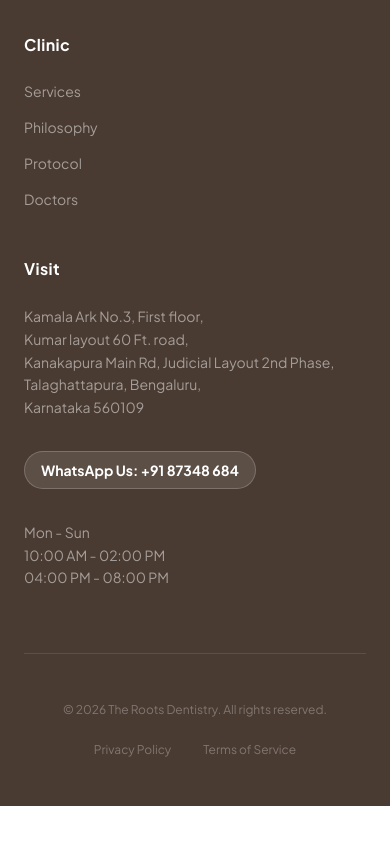
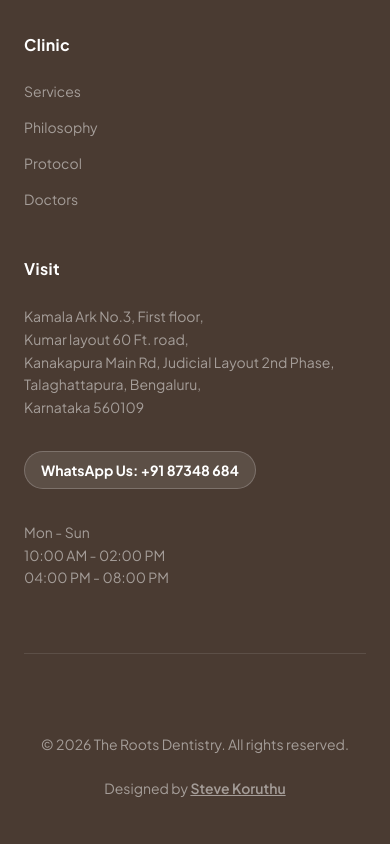
Before and after one commit to kori5181/Dentally-Yours-Dental-Clinic, a React (Vite) app: page / in a window 390 px wide. Shown: the part 10384-11228 px from the top of the page. Before the commit the page ends 11190 px from the top, so only its background shows below. Built offline with nearby package versions, Linux system fonts and the light colour scheme.

Commit message:
footer changes and all mentioned

```diff
--- a/index.html
+++ b/index.html
@@ -4,7 +4,11 @@
     <meta charset="UTF-8" />
     <link rel="icon" type="image/png" href="/assets/throotdentistrylogo .png" />
     <meta name="viewport" content="width=device-width, initial-scale=1.0" />
-    <title>The Roots Dentistry | Precision Care</title>
+
+    <!-- Preload crucial above-the-fold assets -->
+    <link rel="preload" as="image" href="/assets/homepage%20pic.png" />
+
+    <title>The Roots Dentistry | Best Clinic in Talaghattapura</title>
     <link rel="preconnect" href="https://fonts.googleapis.com">
     <link rel="preconnect" href="https://fonts.gstatic.com" crossorigin>
     <link href="https://fonts.googleapis.com/css2?family=Cormorant+Garamond:ital,wght@0,300;0,400;0,600;0,700;1,400;1,600&family=IBM+Plex+Mono:ital,wght@0,400;0,500;1,400&family=Outfit:wght@300;400;600&family=Plus+Jakarta+Sans:wght@300;400;600;700&display=swap" rel="stylesheet">
--- a/src/components/Footer.jsx
+++ b/src/components/Footer.jsx
@@ -35,10 +35,10 @@ const Footer = () => {
         <div className="md:col-span-4 flex flex-col gap-6">
           <h4 className="font-sans font-bold text-white tracking-wide">Visit</h4>
           <div className="font-sans text-white/50 text-sm leading-relaxed font-medium">
-              Kamala Ark No.3, First floor,<br/>
-              Kumar layout 60 Ft. road,<br/>
-              Kanakapura Main Rd, Judicial Layout 2nd Phase,<br/>
-              Talaghattapura, Bengaluru,<br/>
+            Kamala Ark No.3, First floor,<br />
+            Kumar layout 60 Ft. road,<br />
+            Kanakapura Main Rd, Judicial Layout 2nd Phase,<br />
+            Talaghattapura, Bengaluru,<br />
             Karnataka 560109
           </div>
 
@@ -52,18 +52,19 @@ const Footer = () => {
           </a>
 
           <div className="font-sans text-white/50 text-sm leading-relaxed font-medium mt-2">
-              Mon - Sun<br/>
-              10:00 AM - 02:00 PM<br/>
+            Mon - Sun<br />
+            10:00 AM - 02:00 PM<br />
             04:00 PM - 08:00 PM
           </div>
         </div>
       </div>
 
-      <div className="relative z-10 max-w-7xl mx-auto flex flex-col md:flex-row justify-between items-center gap-6 text-xs font-sans text-white/30 font-medium">
-        <div>&copy; {new Date().getFullYear()} The Roots Dentistry. All rights reserved.</div>
-        <div className="flex gap-8">
-           <a href="#" className="hover:text-white transition-colors">Privacy Policy</a>
-           <a href="#" className="hover:text-white transition-colors">Terms of Service</a>
+      <div className="relative z-10 max-w-7xl mx-auto flex flex-col md:flex-row justify-between items-center gap-6 text-sm font-sans text-white/50 font-medium pt-8">
+        <div className="text-center md:text-left">
+          &copy; {new Date().getFullYear()} The Roots Dentistry. All rights reserved.
+        </div>
+        <div className="text-center md:text-right">
+          Designed by <a href="https://wa.me/917558051709?text=Hey%20Steve.%20Loved%20the%20Roots%20Dentistry.%20Would%20love%20to%20know%20if%20we%20can%20connect%20and%20work%20together." target="_blank" rel="noopener noreferrer" className="underline font-semibold hover:text-white transition-colors">Steve Koruthu</a>
         </div>
       </div>
     </footer>
--- a/src/components/Hero.jsx
+++ b/src/components/Hero.jsx
@@ -31,6 +31,7 @@ const Hero = () => {
         <img
           src="/assets/homepage pic.png"
           alt="The Roots Dentistry Clinic"
+          fetchPriority="high"
           className="w-full h-full object-cover object-right md:object-center scale-[1.05] opacity-[0.85]"
         />
         {/* Sleek Dark Overlays for Text Readability */}
--- a/src/components/Navbar.jsx
+++ b/src/components/Navbar.jsx
@@ -37,10 +37,10 @@ const Navbar = () => {
       </div>
 
       <div className="hidden md:flex items-center gap-8 font-sans text-sm font-semibold tracking-wide">
-        <a href="#about" className="hover-lift hover:text-accent transition-colors">About</a>
-        <a href="#features" className="hover-lift hover:text-accent transition-colors">Why Us</a>
         <a href="#services" className="hover-lift hover:text-accent transition-colors">Services</a>
-        <a href="#doctors" className="hover-lift hover:text-accent transition-colors">Team</a>
+        <a href="#philosophy" className="hover-lift hover:text-accent transition-colors">Philosophy</a>
+        <a href="#protocol" className="hover-lift hover:text-accent transition-colors">Protocol</a>
+        <a href="#doctors" className="hover-lift hover:text-accent transition-colors">Doctors</a>
       </div>
 
       <div className="flex items-center gap-3">
@@ -73,10 +73,10 @@ const Navbar = () => {
         isOpen ? "opacity-100 scale-y-100 pointer-events-auto" : "opacity-0 scale-y-0 pointer-events-none"
       )}>
         <div className="flex flex-col p-6 gap-6 font-sans text-lg font-bold text-dark text-center">
-          <a href="#about" onClick={() => setIsOpen(false)} className="hover:text-accent transition-colors border-b border-primary/5 pb-4">About</a>
-          <a href="#features" onClick={() => setIsOpen(false)} className="hover:text-accent transition-colors border-b border-primary/5 pb-4">Why Us</a>
           <a href="#services" onClick={() => setIsOpen(false)} className="hover:text-accent transition-colors border-b border-primary/5 pb-4">Services</a>
-          <a href="#doctors" onClick={() => setIsOpen(false)} className="hover:text-accent transition-colors">Team</a>
+          <a href="#philosophy" onClick={() => setIsOpen(false)} className="hover:text-accent transition-colors border-b border-primary/5 pb-4">Philosophy</a>
+          <a href="#protocol" onClick={() => setIsOpen(false)} className="hover:text-accent transition-colors border-b border-primary/5 pb-4">Protocol</a>
+          <a href="#doctors" onClick={() => setIsOpen(false)} className="hover:text-accent transition-colors">Doctors</a>
         </div>
       </div>
     </nav>
```
Lines whose indentation alone changed are shown as unchanged.
